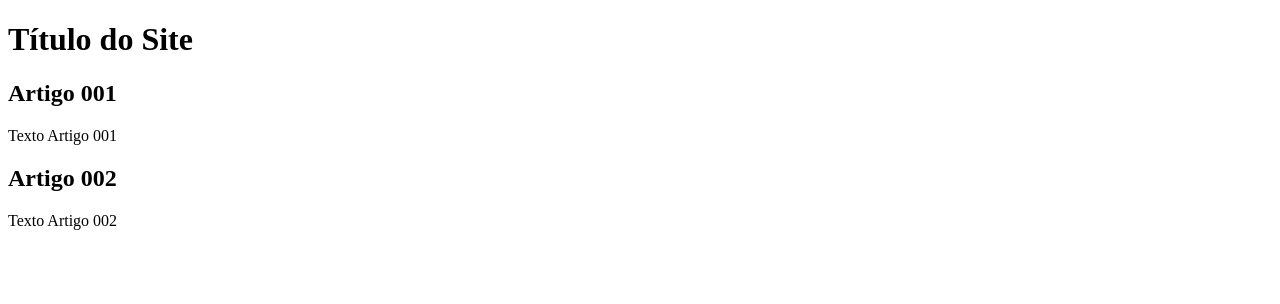
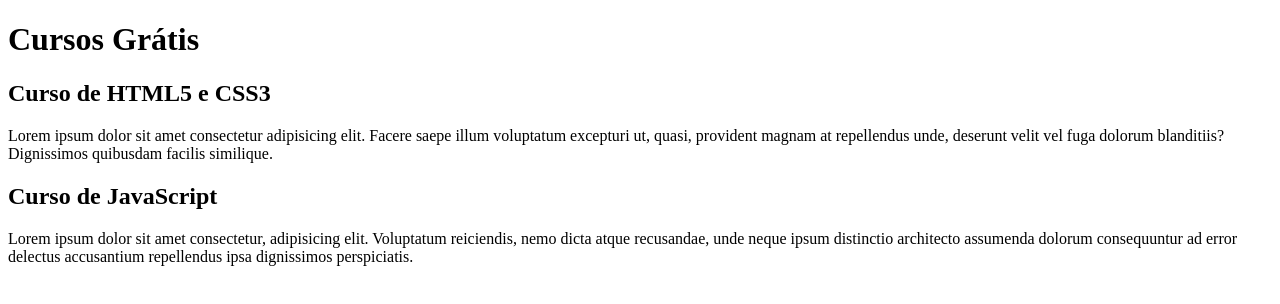
Before and after one commit to dnishenrique/projeto-site, a plain HTML site: page index.html in a window 1280 px wide. Drawn offline with Linux system fonts and the light colour scheme.

Commit message:
comecei a escrever o conteúdo

```diff
--- a/index.html
+++ b/index.html
@@ -8,15 +8,15 @@
 <body>
     <main>
         <header>
-            <h1>Título do Site</h1>
+            <h1>Cursos Grátis</h1>
         </header>
         <article>
-            <h2>Artigo 001</h2>
-            <p>Texto Artigo 001</p>
+            <h2>Curso de HTML5 e CSS3</h2>
+            <p>Lorem ipsum dolor sit amet consectetur adipisicing elit. Facere saepe illum voluptatum excepturi ut, quasi, provident magnam at repellendus unde, deserunt velit vel fuga dolorum blanditiis? Dignissimos quibusdam facilis similique.</p>
         </article>
         <article>
-            <h2>Artigo 002</h2>
-            <p>Texto Artigo 002</p>
+            <h2>Curso de JavaScript</h2>
+            <p>Lorem ipsum dolor sit amet consectetur, adipisicing elit. Voluptatum reiciendis, nemo dicta atque recusandae, unde neque ipsum distinctio architecto assumenda dolorum consequuntur ad error delectus accusantium repellendus ipsa dignissimos perspiciatis.</p>
         </article>
     </main>
 </body>
```
